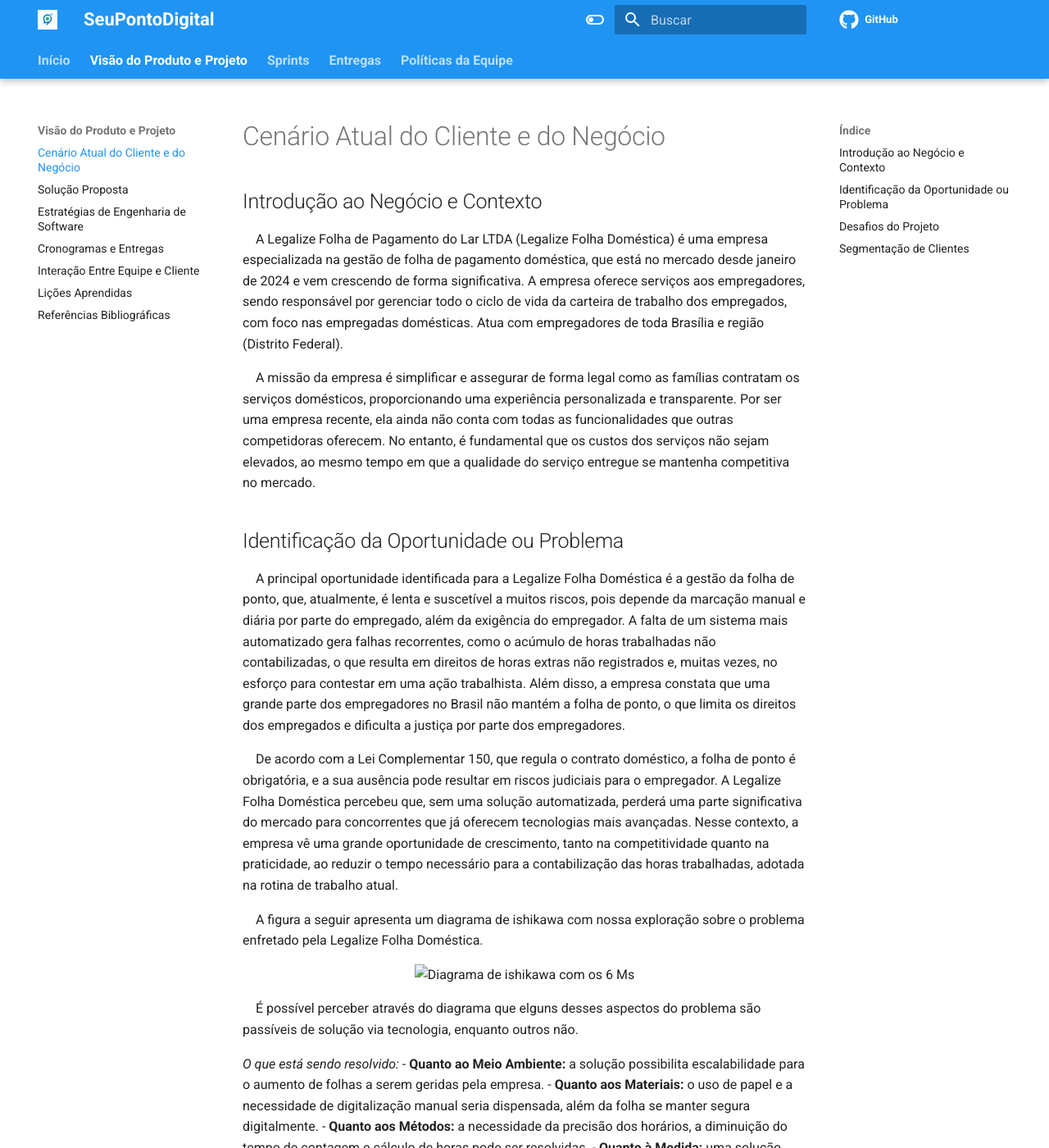
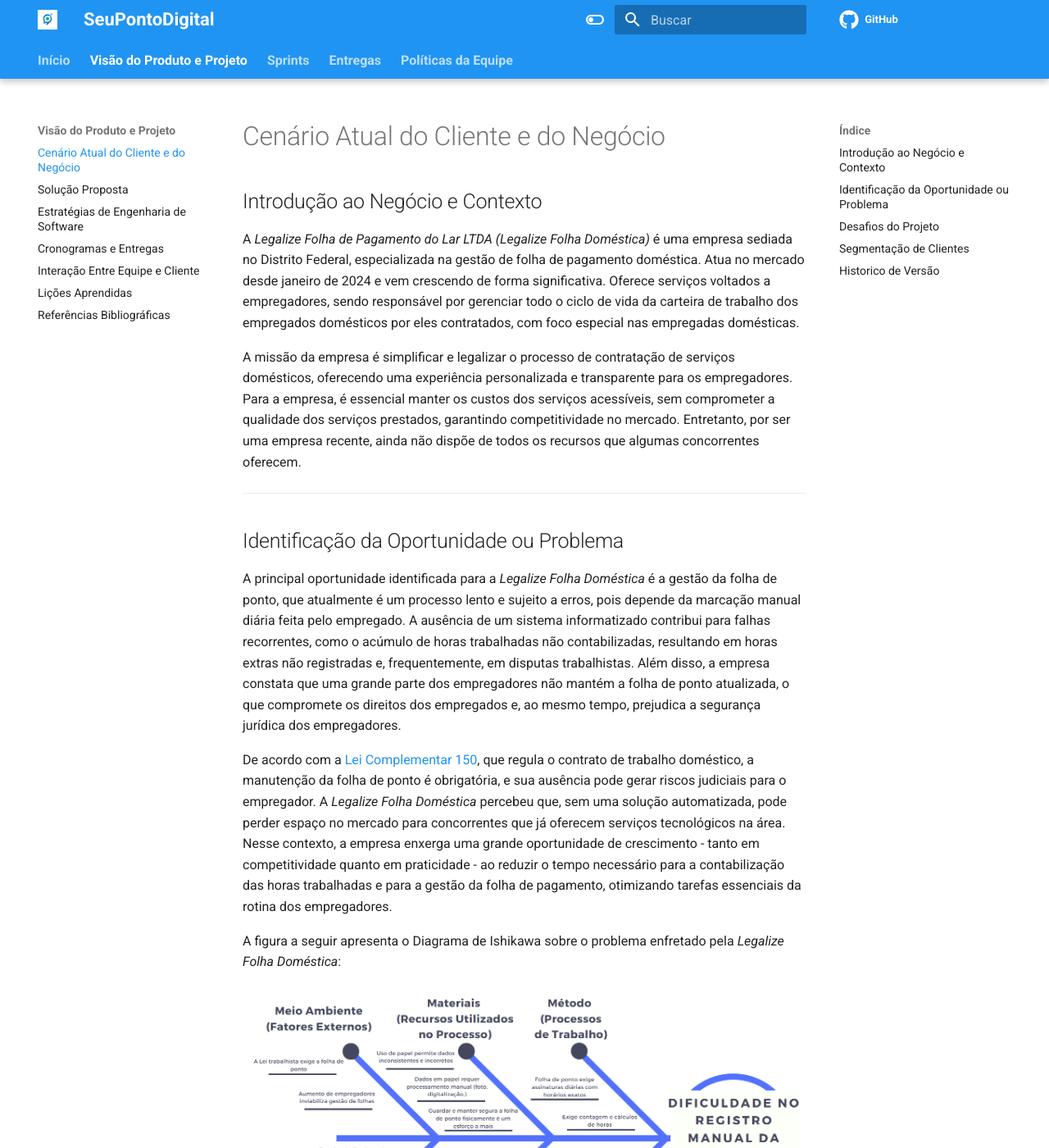
Before and after one commit to mdsreq-fga-unb/2025.1-T01-SeuPontoDigital, an MkDocs documentation site: the page built from docs/doc-visao/top1.md, in a window 1280 px wide and 1400 px high. Shown: the whole window at 82% size. Built offline with MkDocs 1.6.1 and Material for MkDocs 9.7.7, drawn with Linux system fonts in a browser that asks for light colours; comment, search, counter and statistics services are not loaded; some of the changed text lies outside the part shown.

Commit message:
docs: corrigir topico do cenario atual e corrigir diagrama de ishikawa

```diff
--- a/docs/doc-visao/top1.md
+++ b/docs/doc-visao/top1.md
@@ -1,56 +1,66 @@
 ## Introdução ao Negócio e Contexto
 
-&nbsp;&nbsp;&nbsp;&nbsp;A Legalize Folha de Pagamento do Lar LTDA (Legalize Folha Doméstica) é uma empresa especializada na gestão de folha de pagamento doméstica, que está no mercado desde janeiro de 2024 e vem crescendo de forma significativa. A empresa oferece serviços aos empregadores, sendo responsável por gerenciar todo o ciclo de vida da carteira de trabalho dos empregados, com foco nas empregadas domésticas. Atua com empregadores de toda Brasília e região (Distrito Federal).
+A *Legalize Folha de Pagamento do Lar LTDA (Legalize Folha Doméstica)* é uma empresa sediada no Distrito Federal, especializada na gestão de folha de pagamento doméstica. Atua no mercado desde janeiro de 2024 e vem crescendo de forma significativa. Oferece serviços voltados a empregadores, sendo responsável por gerenciar todo o ciclo de vida da carteira de trabalho dos empregados domésticos por eles contratados, com foco especial nas empregadas domésticas.
 
-&nbsp;&nbsp;&nbsp;&nbsp;A missão da empresa é simplificar e assegurar de forma legal como as famílias contratam os serviços domésticos, proporcionando uma experiência personalizada e transparente. Por ser uma empresa recente, ela ainda não conta com todas as funcionalidades que outras competidoras oferecem. No entanto, é fundamental que os custos dos serviços não sejam elevados, ao mesmo tempo em que a qualidade do serviço entregue se mantenha competitiva no mercado.
+A missão da empresa é simplificar e legalizar o processo de contratação de serviços domésticos, oferecendo uma experiência personalizada e transparente para os empregadores. Para a empresa, é essencial manter os custos dos serviços acessíveis, sem comprometer a qualidade dos serviços prestados, garantindo competitividade no mercado. Entretanto, por ser uma empresa recente, ainda não dispõe de todos os recursos que algumas concorrentes oferecem.
 
+---
 
 ## Identificação da Oportunidade ou Problema
 
-&nbsp;&nbsp;&nbsp;&nbsp;A principal oportunidade identificada para a Legalize Folha Doméstica é a gestão da folha de ponto, que, atualmente, é lenta e suscetível a muitos riscos, pois depende da marcação manual e diária por parte do empregado, além da exigência do empregador. A falta de um sistema mais automatizado gera falhas recorrentes, como o acúmulo de horas trabalhadas não contabilizadas, o que resulta em direitos de horas extras não registrados e, muitas vezes, no esforço para contestar em uma ação trabalhista. Além disso, a empresa constata que uma grande parte dos empregadores no Brasil não mantém a folha de ponto, o que limita os direitos dos empregados e dificulta a justiça por parte dos empregadores.
+A principal oportunidade identificada para a *Legalize Folha Doméstica* é a gestão da folha de ponto, que atualmente é um processo lento e sujeito a erros, pois depende da marcação manual diária feita pelo empregado. A ausência de um sistema informatizado contribui para falhas recorrentes, como o acúmulo de horas trabalhadas não contabilizadas, resultando em horas extras não registradas e, frequentemente, em disputas trabalhistas. Além disso, a empresa constata que uma grande parte dos empregadores não mantém a folha de ponto atualizada, o que compromete os direitos dos empregados e, ao mesmo tempo, prejudica a segurança jurídica dos empregadores.
 
-&nbsp;&nbsp;&nbsp;&nbsp;De acordo com a Lei Complementar 150, que regula o contrato doméstico, a folha de ponto é obrigatória, e a sua ausência pode resultar em riscos judiciais para o empregador. A  Legalize Folha Doméstica percebeu que, sem uma solução automatizada, perderá uma parte significativa do mercado para concorrentes que já oferecem tecnologias mais avançadas. Nesse contexto, a empresa vê uma grande oportunidade de crescimento, tanto na competitividade quanto na praticidade, ao reduzir o tempo necessário para a contabilização das horas trabalhadas, adotada na rotina de trabalho atual.
+De acordo com a [Lei Complementar 150](https://www.planalto.gov.br/ccivil_03/leis/lcp/lcp150.htm), que regula o contrato de trabalho doméstico, a manutenção da folha de ponto é obrigatória, e sua ausência pode gerar riscos judiciais para o empregador. A  *Legalize Folha Doméstica* percebeu que, sem uma solução automatizada, pode perder espaço no mercado para concorrentes que já oferecem serviços tecnológicos na área. Nesse contexto, a empresa enxerga uma grande oportunidade de crescimento - tanto em competitividade quanto em praticidade - ao reduzir o tempo necessário para a contabilização das horas trabalhadas e para a gestão da folha de pagamento, otimizando tarefas essenciais da rotina dos empregadores.
 
-&nbsp;&nbsp;&nbsp;&nbsp;A figura a seguir apresenta um diagrama de ishikawa com nossa exploração sobre o problema enfretado pela Legalize Folha Doméstica.
+A figura a seguir apresenta o Diagrama de Ishikawa sobre o problema enfretado pela *Legalize Folha Doméstica*:
 
-<div style="text-align: center;">
-  <img src="assets/icons/diagrama de ishikawa-v1.0.png" alt="Diagrama de ishikawa com os 6 Ms" width="600">
-</div>
+![Diagrama de Ishikawa ](../assets/images/diagrama_ishikawa.png)
 
-&nbsp;&nbsp;&nbsp;&nbsp;É possível perceber através do diagrama que elguns desses aspectos do problema são passíveis de solução via tecnologia, enquanto outros não.
+É possível perceber, por meio do diagrama, que alguns desses aspectos do problema podem ser resolvidos com o uso da tecnologia, enquanto outros não.
 
 *O que está sendo resolvido:*
+
   - **Quanto ao Meio Ambiente:** a solução possibilita escalabilidade para o aumento de folhas a serem geridas pela empresa.
   - **Quanto aos Materiais:** o uso de papel e a necessidade de digitalização manual seria dispensada, além da folha se manter segura digitalmente.
-  - **Quanto aos Métodos:** a necessidade da precisão dos horários, a diminuição do tempo de contagem e cálculo de horas pode ser resolvidas.
+  - **Quanto aos Métodos:** a necessidade da precisão dos horários, a diminuição do tempo de contagem e cálculo de horas trabalhadas podem ser resolvidas.
   - **Quanto à Medida:** uma solução tecnológica admite indicadores de desempenho e controle de processos.
   - **Quanto a Máquina:** as múltiplas etapas de criação da folha de ponto persistiram.
   - **Quanto à Mão de obra:** o contador e o empregador terá menos tempo de trabalho de manutenção da folha, e menos dificuldade.
 
 *O que não está sendo resolvido:*
-  - **Quanto ao Meio Ambiente:** a folha de ponto ainda deve ser criada e entregue ao e-Social, um fator externo obrigatório por lei.
-  - **Quanto à Mão de Obra:** ainda será necessário que o empregador se atente ao ponto diáriamente.
-  - **Quanto a Máquina:** as múltiplas etapas de criação da folha de ponto persistiram. (empregador precisa assinar uma folha física ao fim do mês, contador precisa verificar se os dados estão no formato certo, dentre outras etapas.)
 
+  - **Quanto ao Meio Ambiente:** a folha de ponto ainda deve ser criada e enviado no e-Social, um fator externo obrigatório por lei.
+  - **Quanto à Mão de Obra:** ainda será necessário que o empregador se atente ao ponto diariamente.
+  - **Quanto a Máquina:** as múltiplas etapas de criação da folha de ponto persistiram (o empregador precisa assinar uma folha física ao fim do mês e a *Legalize Folha Doméstica* precisa verificar se os dados estão no formato certo, dentre outras etapas).
 
 Nesse contexto, observa-se que a digitalização da folha de ponto resolveria questões como demora, precisão na marcação e contagem de horas, eliminando inconsistências e reduzindo tempo de processamento. No entanto, não resolveria outros problemas como, por exemplo, a necessidade de o empregado manter-se atento aos registros.
 
+---
+
 ##  Desafios do Projeto
 
-&nbsp;&nbsp;&nbsp;&nbsp;O principal desafio técnico do projeto é efetivar a migração dos registros manuais para o aplicativo SeuPontoDigital, garantindo que a marcação do ponto seja automatizada sem comprometer a precisão dos dados. Isso envolve integrar funcionalidades como geolocalização, notificações e cálculos automáticos de horas em tempo real, de forma a atender integralmente os requisitos da Lei complementar 150, sem sobrecarregar o sistema.
+O principal desafio técnico do projeto é realizar a migração dos dados dos clientes da empresa *Legalize Folha Doméstica* para o aplicativo *SeuPontoDigital*, assegurando que a nova marcação de ponto informatizada não comprometa o ciclo de trabalho atual. Isso requer a integração de funcionalidades como geolocalização, notificações e cálculos automáticos de horas em tempo real, de forma a atender integralmente os requisitos estabelecidos pela [Lei Complementar 150](https://www.planalto.gov.br/ccivil_03/leis/lcp/lcp150.htm).
 
-&nbsp;&nbsp;&nbsp;&nbsp;Outro desafio significativo é capacitar uma equipe ainda reduzida e com pouca experiência em soluções digitais, exigindo treinamentos intensivos e suporte contínuo para uma adaptação eficiente. Ademais, a empresa precisa assegurar que a transição não comprometa a continuidade operacional, mantendo o fluxo de registros e pagamentos ininterrupto, tanto para a folha digital quanto para as demandas legais existentes.
+Outro desafio significativo é a capacitação da equipe que irá desenvolver o produto, pois é reduzida e possui pouca experiência com soluções digitais, o que exige treinamentos específicos e aprendizado contínuo.
 
-&nbsp;&nbsp;&nbsp;&nbsp;Por fim, a limitação orçamentária impõe a necessidade de priorizar as funcionalidades essenciais na fase inicial, garantindo a entrega de uma solução robusta — capaz de manter a operação mesmo diante de falhas pontuais —, ágil — Com evolução e reação a mudanças de requisitos com rapidez e segurança — e competitiva — capaz de se destacar no mercado regional e nacional —, sem extrapolar os custos previstos e mantendo a qualidade esperada pelos clientes.
+---
 
 ## Segmentação de Clientes
 
-&nbsp;&nbsp;&nbsp;&nbsp;A *Legalize Folha Doméstica* atende a dois principais segmentos de clientes, com necessidade e expectativas específicas em relação à gestão da folha de ponto digital:
+A *Legalize Folha Doméstica* atende a dois principais segmentos de clientes:
 
 - **Empregadores Domésticos Individuais:**
 
-    São pessoas físicas que contratam empregados domésticos e buscam praticidade e segurança no controle da jornada de trabalho. Valoriza soluções intuitivas que garantam a conformidade com a legislação e a confiabilidade dos registros, facilitando a gestão dos direitos trabalhistas.
+    Pessoas físicas que contratam empregados domésticos e buscam praticidade e segurança no controle da jornada de trabalho.
 
 - **Donos de Pequenas Empresas e Startups do Setor Doméstico:**
 
-    Negócios em fase de crescimento que desejam modernizar a gestão dos processos administrativos e operacionais por meio de tecnologias digitais. Os donos dessas empresas valorizam a escalabilidade e a integração do sistema com outras soluções de RH, priorizando eficiência, automação e a redução de custos operacionais.
+    Negócios em crescimento que desejam informatizar a gestão da folha dos pontos, otimizando processos e garantindo conformidade.
+
+## Historico de Versão
+Data     | Versão | Descrição | Autor(es) | Revisor(es)
+-------- | ------ | --------- | ----- | ---------
+15/04/2025 | 1.0 | Introdução ao Negócio e Contexto | João Pedro Ferreira  | Lucas Guimarães |
+18/04/2025 | 1.1 | Introdução ao Negócio e Contexto | Caio Venâncio | Lucas Guimarães |
+19/04/2025 | 1.2 | Identificação da Oportunidade e Problema e Diagrama de Ishikawa | Caio Venâncio | Lucas Guimarães|
+19/04/2025 | 1.3 | Correção e revisão do Cenário Atual do Cliente e do Negócio |  Lucas Guimarães |Caio Venâncio |
```
Also changed, not shown: docs/assets/images/diagrama_ishikawa.png (renamed from docs/assets/icons/diagrama de ishikawa-v1.0.png).
